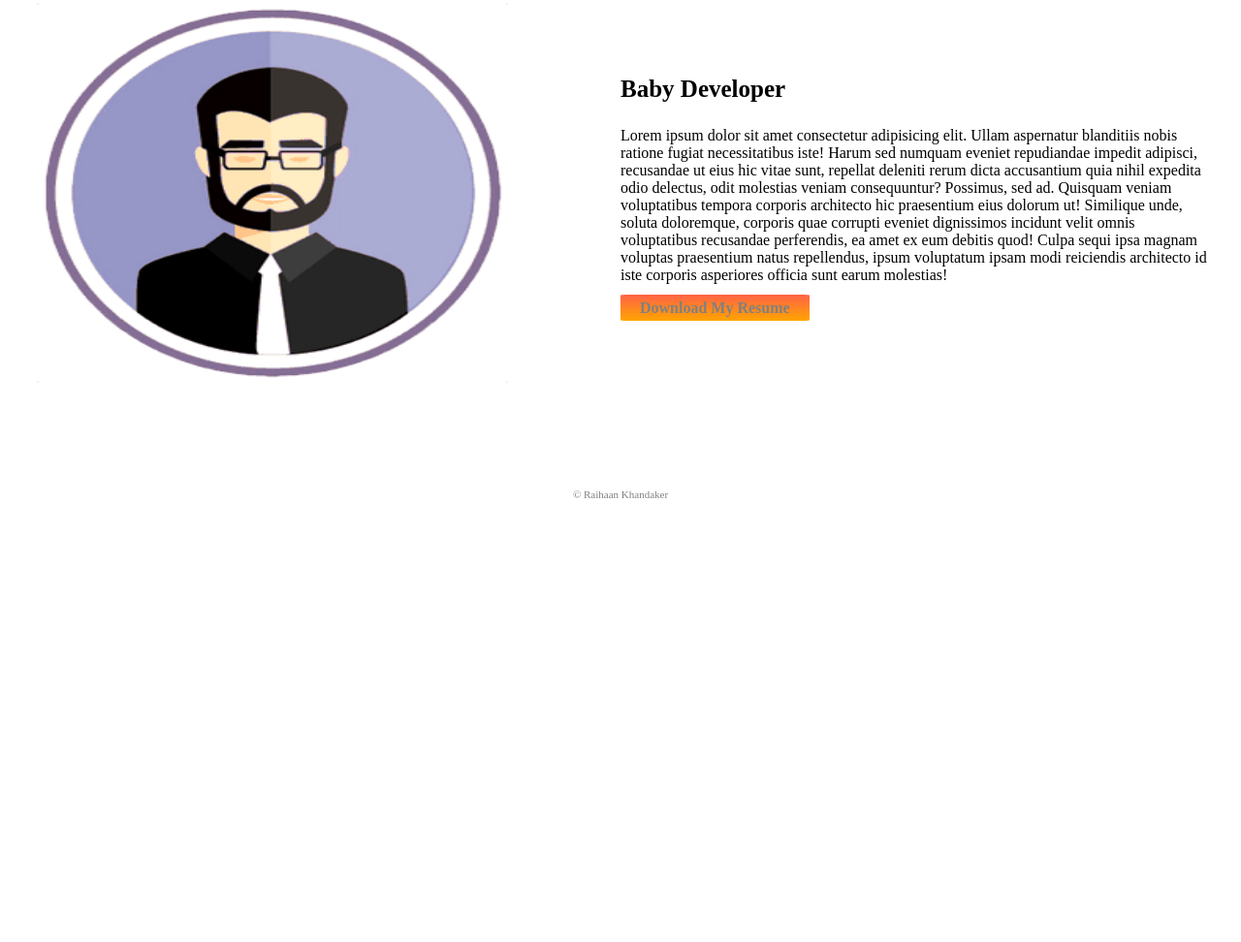
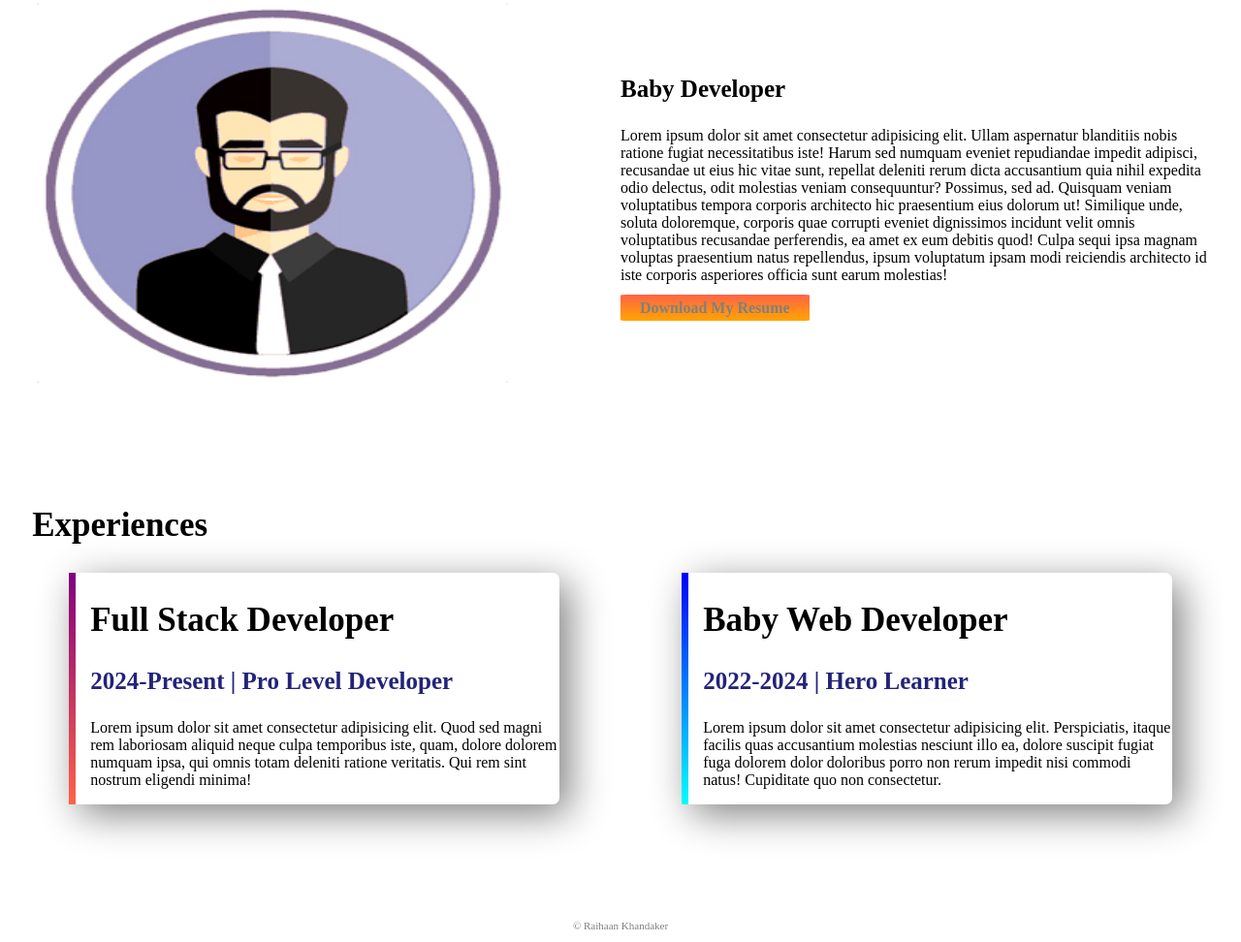
Before and after one commit to Raihan-77/portfolio, a plain HTML site: page index.html in a window 1280 px wide. Shown: the part 516-1488 px from the top of the page at 97% size. Before the commit the page ends 1043 px from the top, so only its background shows below. Drawn offline with Linux system fonts and the light colour scheme.

Commit message:
full complete

```diff
--- a/index.html
+++ b/index.html
@@ -32,6 +32,27 @@
             <a class="link-button" target="_blank" href=""> Download My Resume </a>
         </div>
     </section>
+    <section class="last-section">
+        <h1 id="last-heading"> Experiences </h1>
+        <div class="flex3">
+
+            <div id="full-dev" class="sec3">
+                <h1> Full Stack Developer </h1>
+                <h3 class="color"> 2024-Present | Pro Level Developer </h3>
+                    <p> Lorem ipsum dolor sit amet consectetur adipisicing elit. Quod sed magni rem laboriosam aliquid neque culpa temporibus iste, quam, dolore dolorem numquam ipsa, qui omnis totam deleniti ratione veritatis. Qui rem sint nostrum eligendi minima!</p>
+            </div>
+
+            <div id="web-dev" class="sec3">
+                <h1> Baby Web Developer </h1>
+                <h3 class="color"> 2022-2024 | Hero Learner </h3>
+                <p>
+                    Lorem ipsum dolor sit amet consectetur adipisicing elit. Perspiciatis, itaque facilis quas accusantium molestias nesciunt illo ea, dolore suscipit fugiat fuga dolorem dolor doloribus porro non rerum impedit nisi commodi natus! Cupiditate quo non consectetur.
+                </p>
+            </div>
+
+        </div>
+
+    </section> <br> <br> <br> <br> <br> <br>
     <footer>
          <p> © Raihaan Khandaker </p>
     </footer>
--- a/style.css
+++ b/style.css
@@ -45,8 +45,37 @@ h3{
     padding-left: 5%;
 }
 
+#last-heading{
+    padding-left: 2%;
+}
+
+.flex3{
+    display: flex;
+    margin-top: 15px;
+}
+.sec3{
+    width: 40%;
+    padding-left: 15px;
+    box-shadow: 10px 10px 40px gray;
+    margin-left: 5%;
+    margin-right: 5%;
+    border-radius: 7px;
+}
+#full-dev{
+    border-left: 7px solid;
+    border-image: linear-gradient(purple, tomato);
+    border-image-slice: 1;
+}
+#web-dev{
+    border-left: 7px solid;
+    border-image: linear-gradient(blue, cyan);
+    border-image-slice: 1;
+}
 footer p{
     text-align: center;
     color: gray;
     font-size: 11px;
 }
+.color{
+    color: rgb(35, 35, 122);
+}
```
